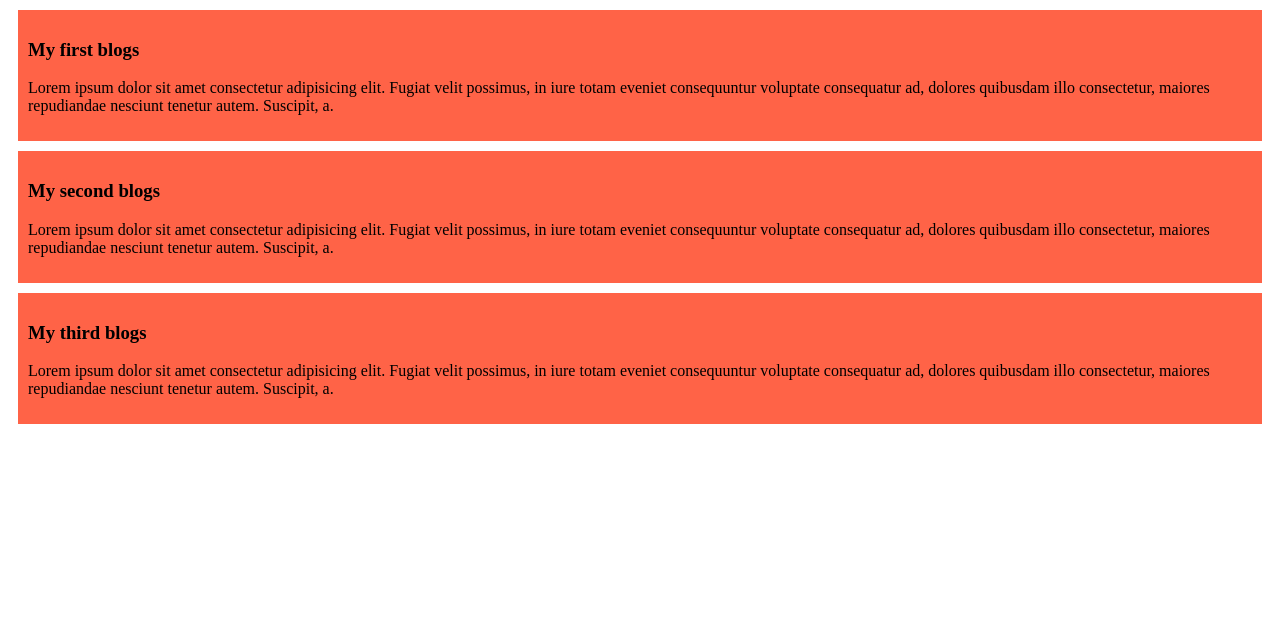
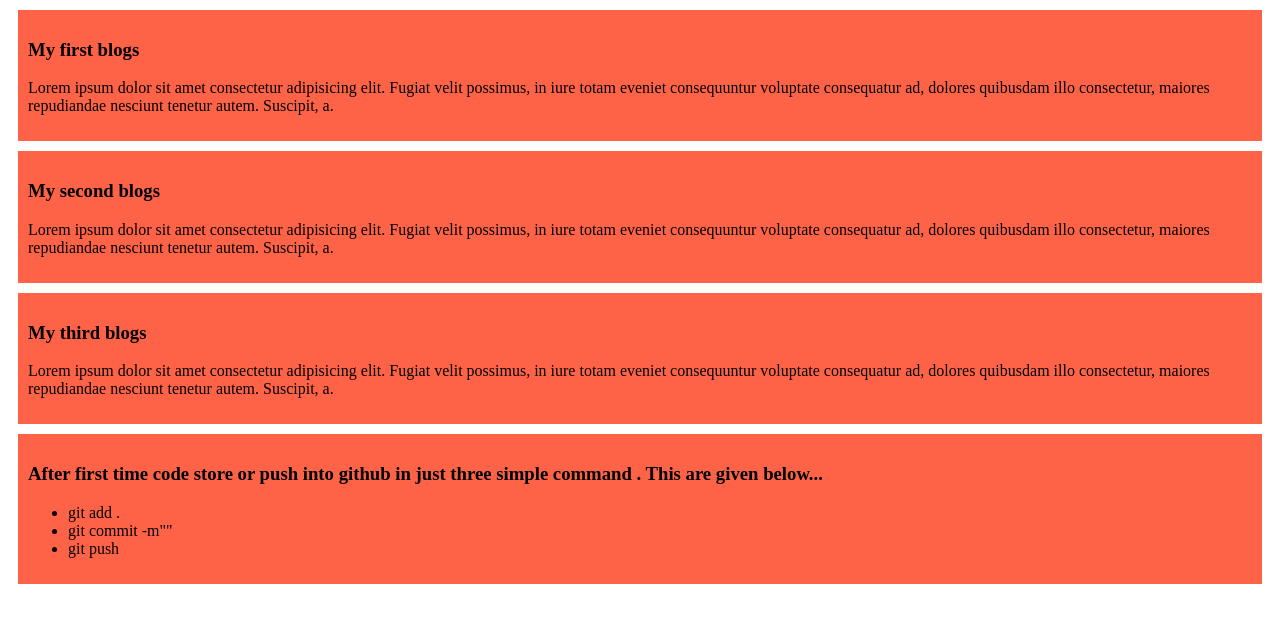
Before and after one commit to ahamedraju1/my-simple-website-25, a plain HTML site: page index.html in a window 1280 px wide. Drawn offline with Linux system fonts and the light colour scheme.

Commit message:
after first time store the code command line

```diff
--- a/index.html
+++ b/index.html
@@ -21,6 +21,14 @@
         <h3>My third blogs </h3>
         <p>Lorem ipsum dolor sit amet consectetur adipisicing elit. Fugiat velit possimus, in iure totam eveniet consequuntur voluptate consequatur ad, dolores quibusdam illo consectetur, maiores repudiandae nesciunt tenetur autem. Suscipit, a.</p>
     </div>
+    <div>
+        <h3>After first time code store or push into github in just three simple command . This are given below... </h3>
+        <ul>
+            <li>git add .</li>
+            <li>git commit -m""</li>
+            <li>git push</li>
+        </ul>
+    </div>
 
 </body>
 </html>
```
